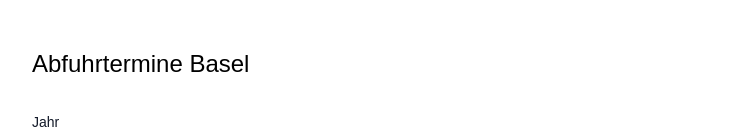
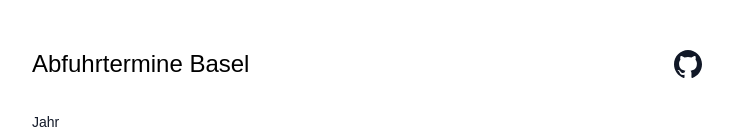
Before and after one commit to MaxGfeller/trashcal-basel, a Vue app: page / in a window 1280 px wide. Shown: the top 138 px of the page, without its empty margins (272-1007 px from the left). Built offline with nearby package versions, Linux system fonts and the light colour scheme; a web font is replaced by a local one.

Commit message:
Add github link

```diff
--- a/src/App.vue
+++ b/src/App.vue
@@ -1,6 +1,11 @@
 <template>
   <div class="max-w-2xl p-4 lg:p-0 mx-auto mt-12">
-    <h1 class="text-2xl">Abfuhrtermine Basel</h1>
+    <div class="flex justify-between items-center">
+      <h1 class="text-2xl">Abfuhrtermine Basel</h1>
+      <a href="https://www.github.com/MaxGfeller/trashcal-basel" target="_blank">
+        <svg xmlns="http://www.w3.org/2000/svg" class="h-8 w-8 text-gray-900 hover:text-gray-700 transition-colors duration-150 fill-current" viewBox="0 0 512 512"><title>MaxGfeller/trashcal-basel</title><path d="M256 32C132.3 32 32 134.9 32 261.7c0 101.5 64.2 187.5 153.2 217.9a17.56 17.56 0 003.8.4c8.3 0 11.5-6.1 11.5-11.4 0-5.5-.2-19.9-.3-39.1a102.4 102.4 0 01-22.6 2.7c-43.1 0-52.9-33.5-52.9-33.5-10.2-26.5-24.9-33.6-24.9-33.6-19.5-13.7-.1-14.1 1.4-14.1h.1c22.5 2 34.3 23.8 34.3 23.8 11.2 19.6 26.2 25.1 39.6 25.1a63 63 0 0025.6-6c2-14.8 7.8-24.9 14.2-30.7-49.7-5.8-102-25.5-102-113.5 0-25.1 8.7-45.6 23-61.6-2.3-5.8-10-29.2 2.2-60.8a18.64 18.64 0 015-.5c8.1 0 26.4 3.1 56.6 24.1a208.21 208.21 0 01112.2 0c30.2-21 48.5-24.1 56.6-24.1a18.64 18.64 0 015 .5c12.2 31.6 4.5 55 2.2 60.8 14.3 16.1 23 36.6 23 61.6 0 88.2-52.4 107.6-102.3 113.3 8 7.1 15.2 21.1 15.2 42.5 0 30.7-.3 55.5-.3 63 0 5.4 3.1 11.5 11.4 11.5a19.35 19.35 0 004-.4C415.9 449.2 480 363.1 480 261.7 480 134.9 379.7 32 256 32z"/></svg>
+      </a>
+    </div>
     <div class="mt-8">
       <div class="flex items-center justify-between">
         <h2 class="text-sm font-medium text-gray-900">Jahr</h2>
```
